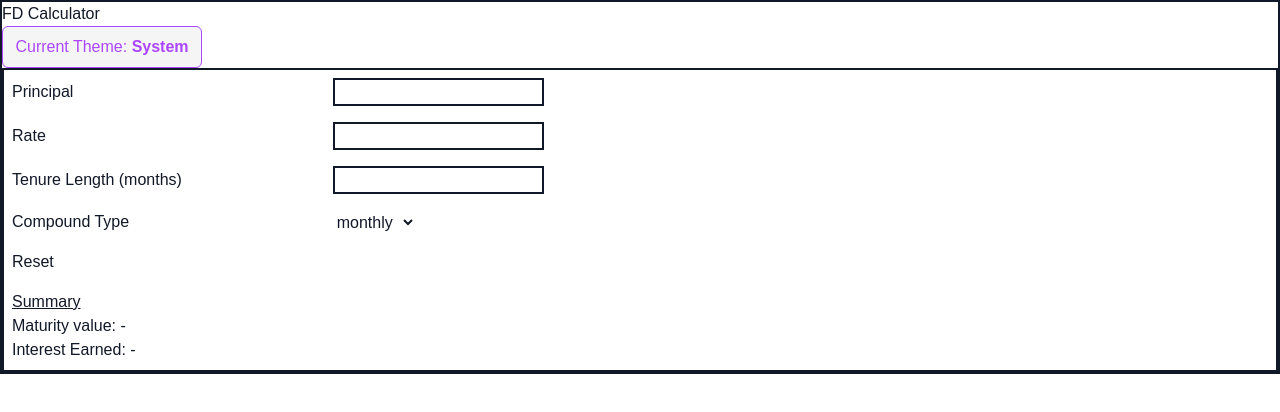
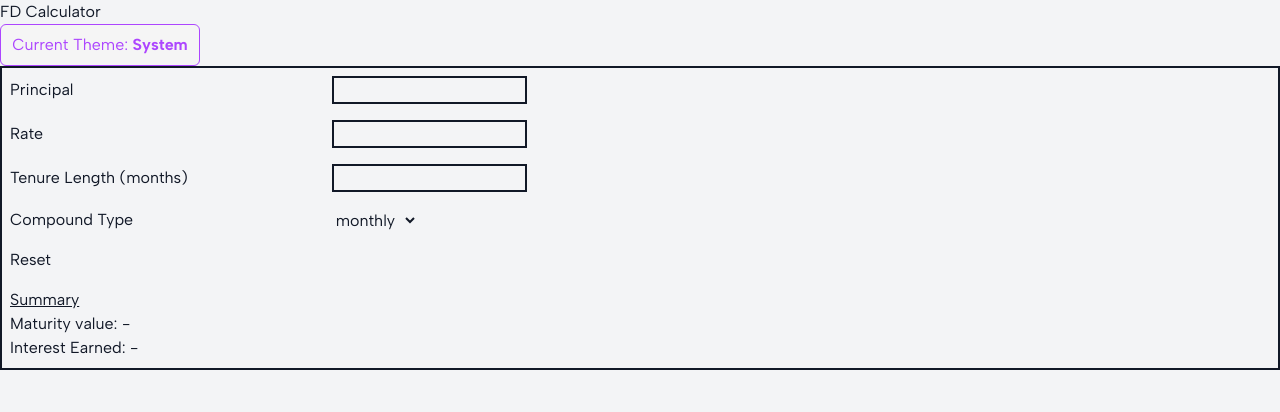
Before and after one commit to nevtay/fd-calculator, a Next.js app: page / in a window 1280 px wide. Shown: the top 412 px of the page. Built offline with nearby package versions, Linux system fonts and the light colour scheme.

Commit message:
feat: make Albert Sans the default font and update theme colours

```diff
--- a/app/globals.css
+++ b/app/globals.css
@@ -5,22 +5,33 @@
 @theme {
   --color-background: var(--bg-app);
   --color-foreground: var(--text-app);
+  --color-input-bg: var(--bg-input);
+  --color-input-value: var(--text-input-value);
+  --color-label: var(--text-label);
+  --color-accent: var(--color-indigo);
 }
 
 :root {
-  --bg-app: #ffffff;
+  --bg-app: #f3f4f6;
   --text-app: #111827;
+  --bg-input: #2a2a2a;
+  --text-input-value: #f3f4f6;
+  --text-label: #a1a1a1;
+  --color-indigo: #6366f1;
 }
 
 :root.dark {
-  --bg-app: #030712;
+  --bg-app: #1a1a1a;
   --text-app: #f9fafb;
+  --bg-input: #d9d9d9;
+  --text-input-value: #222222;
+  --text-label: #6b6b6b;
+  --color-indigo: #6366f1;
 }
 
 @layer base {
   body {
     background: var(--bg-app);
     color: var(--text-app);
-    font-family: Arial, Helvetica, sans-serif;
   }
 }
--- a/app/layout.tsx
+++ b/app/layout.tsx
@@ -1,6 +1,12 @@
 import type { Metadata } from "next";
+import { Albert_Sans } from "next/font/google";
 import { ThemeProvider } from "@/components/Theme/theme-provider";
 import "./globals.css";
+
+const albertSans = Albert_Sans({
+  subsets: ["latin"],
+  fallback: ["sans-serif"],
+});
 
 export const metadata: Metadata = {
   title: "Fixed Deposit Calculator",
@@ -15,7 +21,7 @@ export default function RootLayout({
 }>) {
   return (
     <html lang="en" suppressHydrationWarning>
-      <body className="min-h-full border-2 dark:bg-neutral-800">
+      <body className={albertSans.className}>
         <ThemeProvider attribute={"class"} defaultTheme="system" enableSystem>
           {children}
         </ThemeProvider>
```
